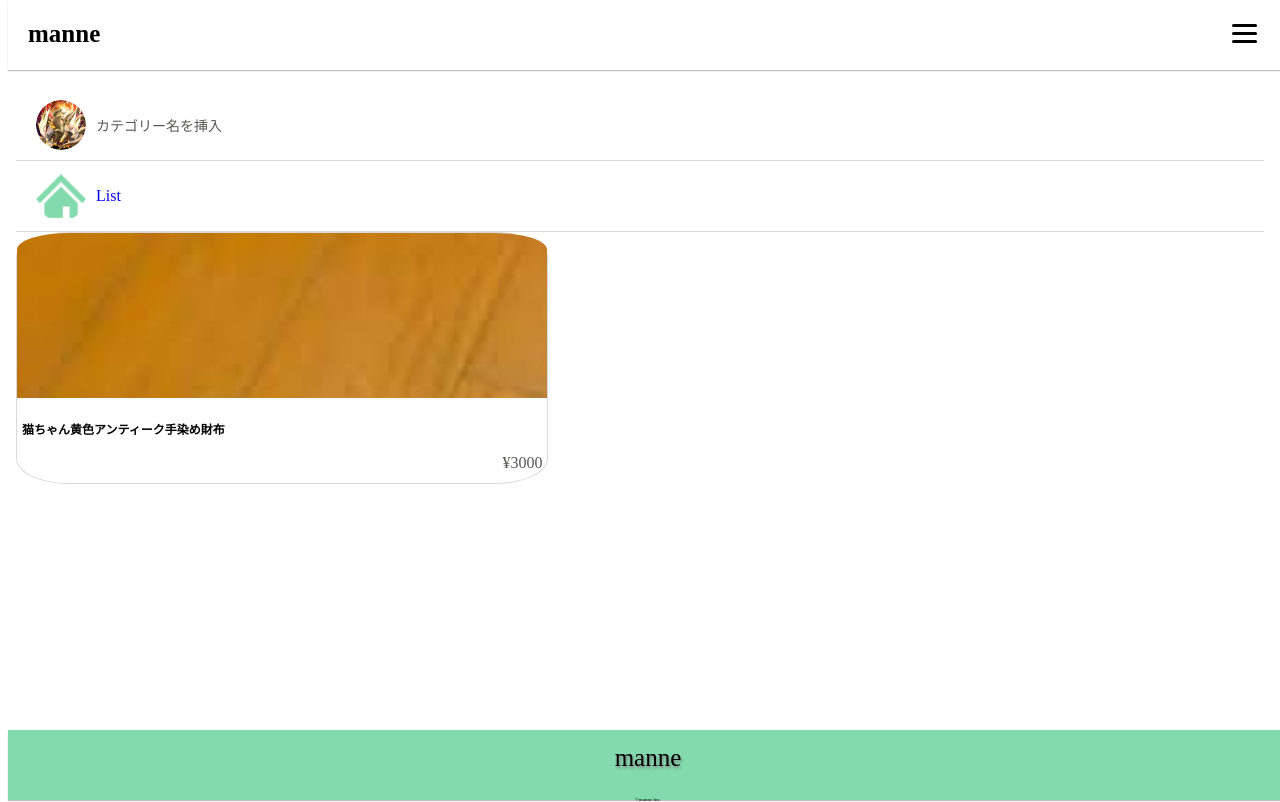
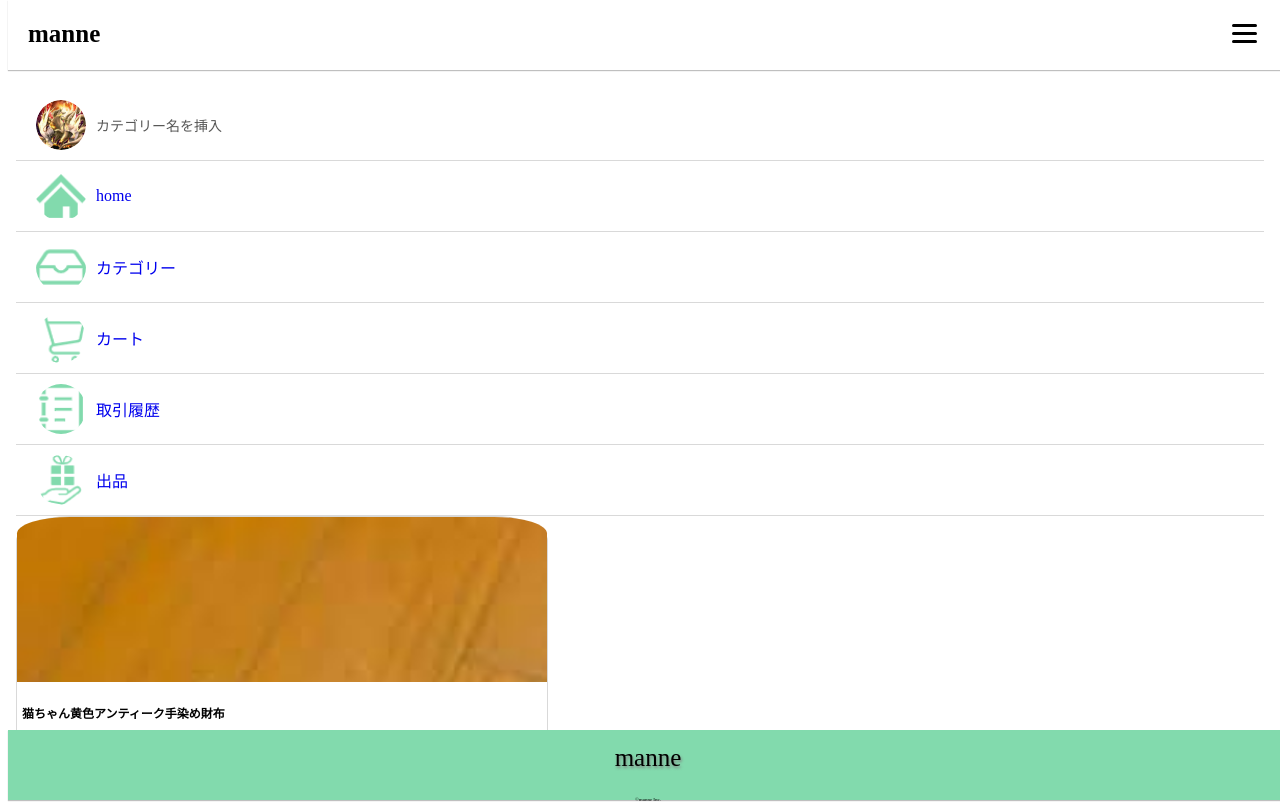
Before and after one commit to Organization-Yuuki/manne, a React (Vite) app: page / in a window 1280 px wide. Built offline with nearby package versions, Linux system fonts and the light colour scheme; what emotion-reset would draw is missing.

Commit message:
MenuKist作成

```diff
--- a/src/components/template/list/NavigateMenu.tsx
+++ b/src/components/template/list/NavigateMenu.tsx
@@ -1,15 +1,16 @@
-import react from 'react'
+import { FC } from 'react'
 
-import { MenuProps } from '../../parts/links/MenuRow'
+import { MenuProps, MenuRow } from '../../parts/links/MenuRow'
 import home from '../../../assets/images/sample_home.png'
 import category from '../../../assets/images/sample_category.png'
 import cart from '../../../assets/images/sample_shoppingCart.png'
 import tradingHistory from '../../../assets/images/sample_tradingHistory.png'
 import exhibit from '../../../assets/images/sample_exhibit.png'
 
-type Menus = MenuProps[]
+type Menu = MenuProps[]
 
-export const MenuList: Menus = [
+export const MenuList: FC = () => {
+  const Menus: Menu = [
     {
       url: 'https://~',
       imgUrl: home,
@@ -36,3 +37,19 @@ export const MenuList: Menus = [
       menuName: '出品',
     },
   ]
+
+  return (
+    <>
+      {Menus.map((menu, index) => {
+        return (
+          <MenuRow
+            key={menu.menuName + String(index)}
+            url={menu.url}
+            imgUrl={menu.imgUrl}
+            menuName={menu.menuName}
+          />
+        )
+      })}
+    </>
+  )
+}
--- a/src/pages/ProductList.tsx
+++ b/src/pages/ProductList.tsx
@@ -6,6 +6,7 @@ import { MenuRow } from '../components/parts/links/MenuRow'
 import sample from '../assets/images/sample_icon.png'
 import wallet from '../assets/images/sample_wallet.png'
 import home from '../assets/images/sample_home.png'
+import { MenuList } from '../components/template/list/NavigateMenu'
 
 export const ProductList: FC = () => {
   // ダミーデータ
@@ -23,7 +24,7 @@ export const ProductList: FC = () => {
         categoryName="カテゴリー名を挿入"
         imgUrl={sample}
       />
-      <MenuRow url="" menuName="List" imgUrl={home} />
+      <MenuList />
       <ProductRow product={product} />
     </div>
   )
```
Lines whose indentation alone changed are shown as unchanged.
